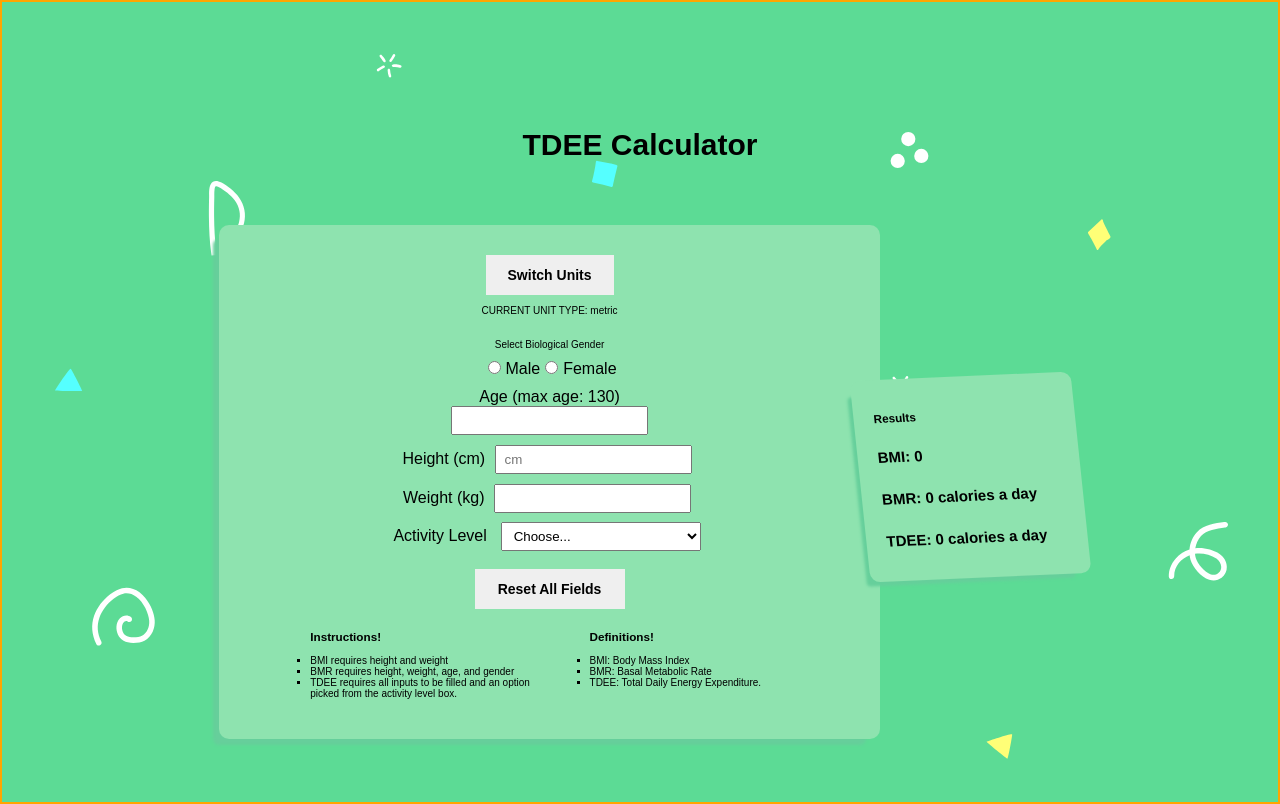
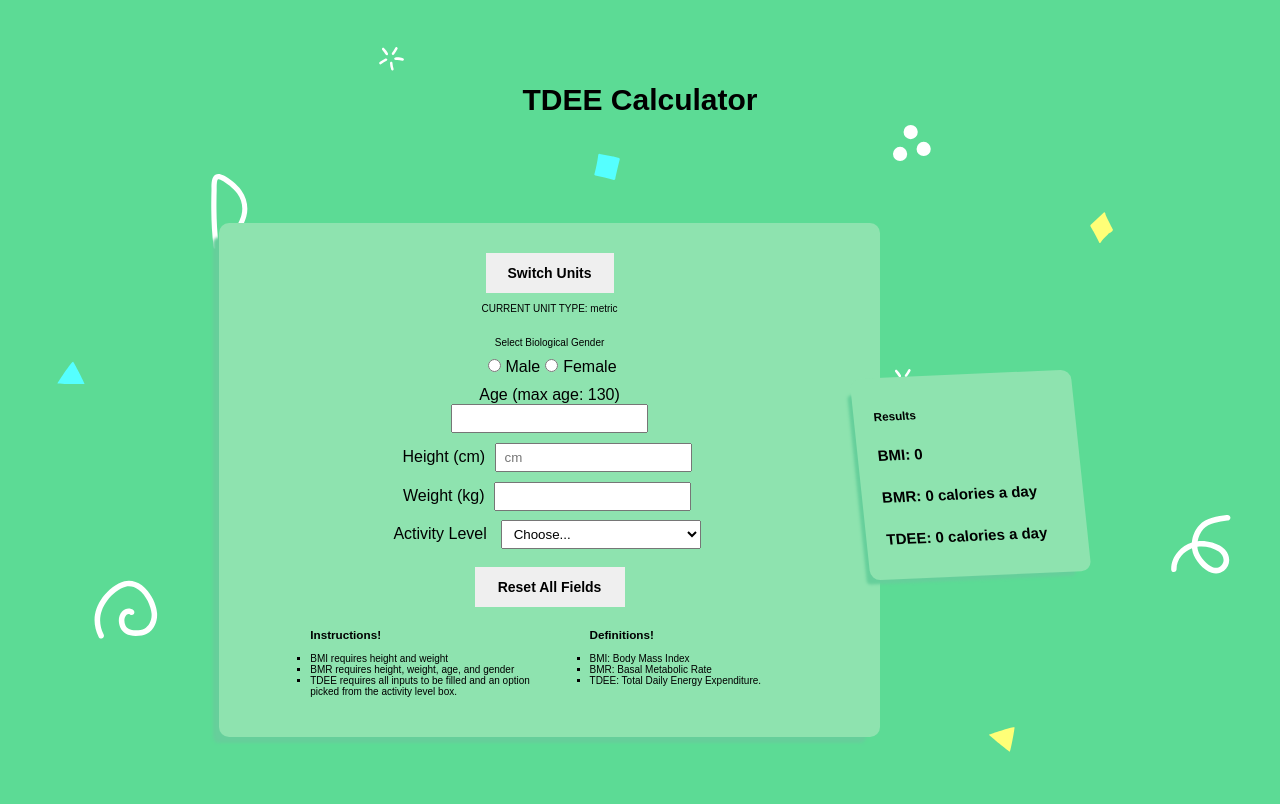
Before and after one commit to nevtay/jumpstartProject_1, a React (Create React App) app: page / in a window 1280 px wide. Built offline with nearby package versions, Linux system fonts and the light colour scheme; a web font is replaced by a local one.

Commit message:
updated animation in css

```diff
--- a/src/App.css
+++ b/src/App.css
@@ -15,7 +15,7 @@ body {
   background-attachment: fixed;
   background-position-x: 0px;
   background-position-y: 0px;
-  animation: backgroundMove 550s linear infinite;
+  animation: backgroundMove 150s ease-in-out infinite;
 }
 
 @keyframes backgroundMove {
@@ -53,11 +53,9 @@ input[type=number]::-webkit-outer-spin-button {
 
 .App {
   height: 100vh;
-  border: 2px solid orange;
   padding: 0;
   display: flex;
   flex-flow: row wrap;
-  /* align-items: center; */
+  align-items: center;
   justify-content: center;
-  /* text-align: center; */
 }
```
Lines whose indentation alone changed are shown as unchanged.
